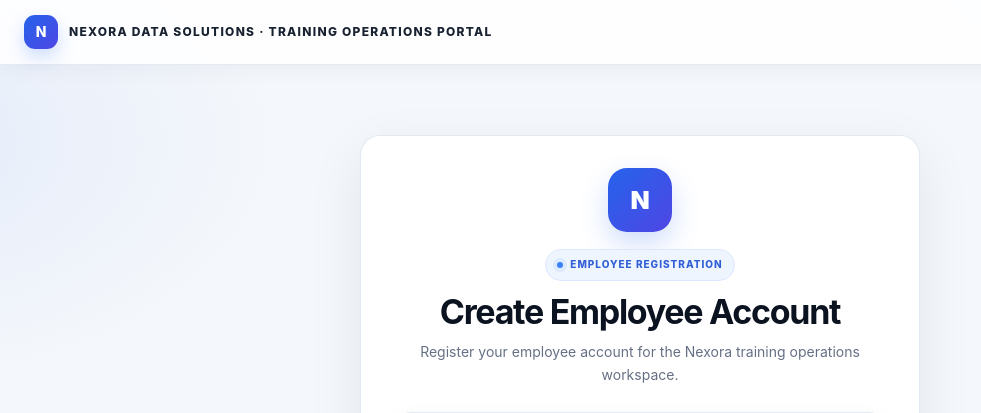
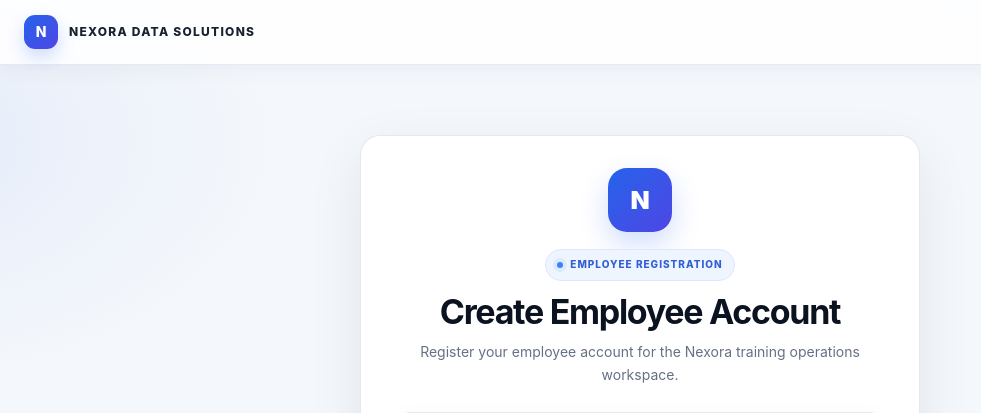
Before and after one commit to ankitsingh9939663322-bot/Employee--data-entry-portals, a Flask app: page /register in a window 1280 px wide. Shown: the top 413 px of the page, without its empty margins (0-981 px from the left). Run offline with Flask 3, Linux system fonts and the light colour scheme; some libraries are stand-ins or nearby versions.

Commit message:
Update register.html

```diff
--- a/templates/register.html
+++ b/templates/register.html
@@ -311,7 +311,7 @@
 <div class="header">
 
     <div class="brand">
-        NEXORA DATA SOLUTIONS · Training Operations Portal
+        NEXORA DATA SOLUTIONS
     </div>
 
 </div>
```
